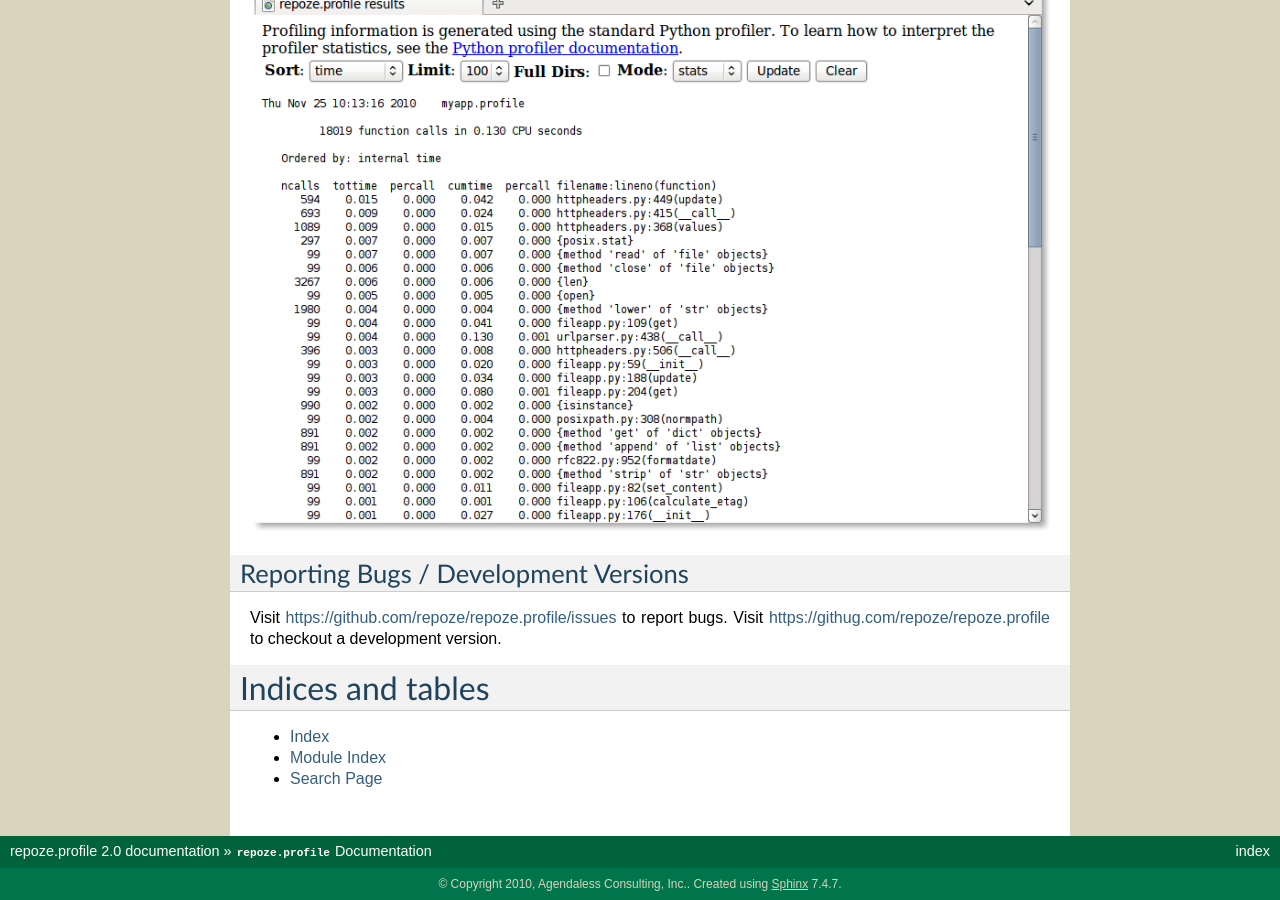
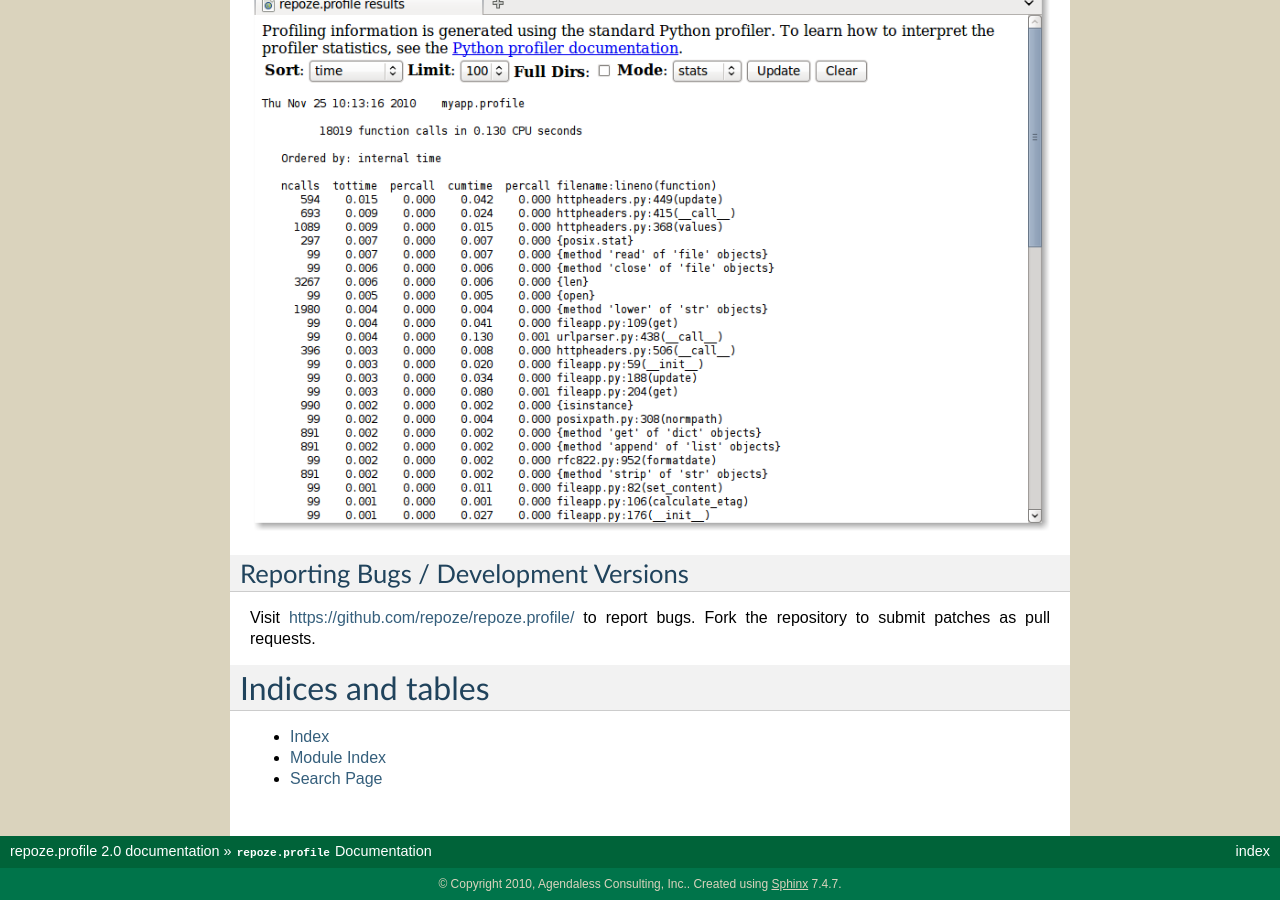
Before and after one commit to repoze/repoze.profile, a Sphinx documentation site: the page built from docs/index.rst, in a window 1280 px wide and 900 px high, scrolled down 1663 px. Built offline with Sphinx 7.4.7, drawn with Linux system fonts in a browser that asks for light colours.

Commit message:
Just github.

```diff
--- a/docs/index.rst
+++ b/docs/index.rst
@@ -102,8 +102,8 @@ in your browser to see a user interface displaying profiling statistics
 Reporting Bugs / Development Versions
 -------------------------------------
 
-Visit https://github.com/repoze/repoze.profile/issues to report bugs.  Visit
-https://githug.com/repoze/repoze.profile to checkout a development version.
+Visit https://github.com/repoze/repoze.profile/ to report bugs.  Fork
+the repository to submit patches as pull requests.
 
 .. toctree::
    :maxdepth: 2
```
